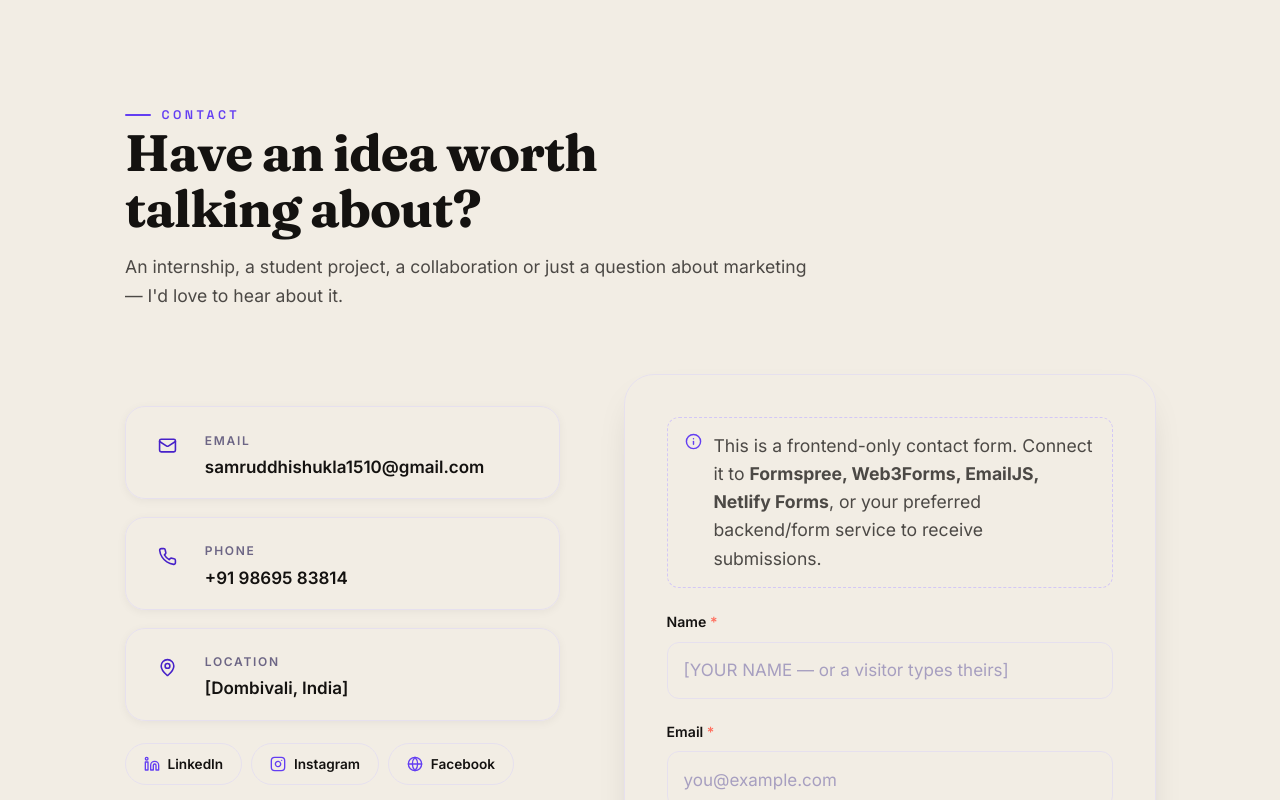
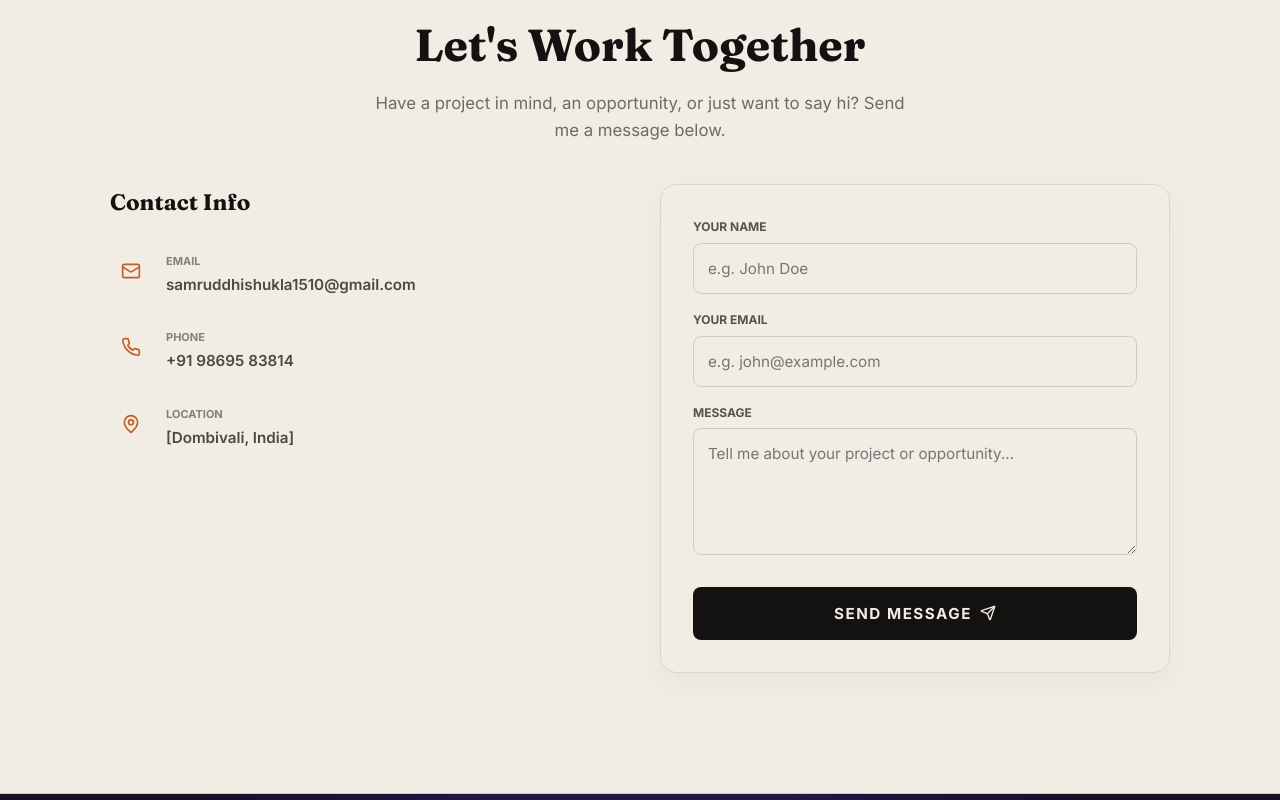
Before and after one commit to Swayam1705/digital-marketing-portfolio-clean, a React (Vite) app: page / in a window 1280 px wide. Shown: the part 10320-11120 px from the top of the page. Built offline with nearby package versions, Linux system fonts and the light colour scheme.

Commit message:
Refactor beginner portfolio layout: visual work gallery, modal zoom view, cleaned contact form, updated navbar

```diff
--- a/src/components/Contact.jsx
+++ b/src/components/Contact.jsx
@@ -1,246 +1,142 @@
-import { useState } from "react";
-import {
-  Mail,
-  Phone,
-  MapPin,
-  AlertCircle,
-  CheckCircle2,
-  Info,
-  Send,
-} from "lucide-react";
-import { portfolioData } from "../data/portfolioData.js";
-import Reveal from "./Reveal.jsx";
-import SectionHeading from "./SectionHeading.jsx";
-import SocialIcon from "./SocialIcon.jsx";
-
-const EMAIL_RE = /^[^\s@]+@[^\s@]+\.[^\s@]+$/;
-
-function FieldError({ id, message }) {
-  if (!message) return null;
-  return (
-    <p className="form-error" id={id} role="alert">
-      <AlertCircle aria-hidden="true" />
-      {message}
-    </p>
-  );
-}
+import React, { useState } from "react";
+import { portfolioData } from "../data/portfolioData";
+import { Mail, Phone, MapPin, Send, CheckCircle } from "lucide-react";
 
 export default function Contact() {
-  const { personal, socials } = portfolioData;
-  const [values, setValues] = useState({ name: "", email: "", message: "" });
-  const [errors, setErrors] = useState({});
+  const { email, phone, location } = portfolioData.personal;
   const [submitted, setSubmitted] = useState(false);
 
-  const validate = () => {
-    const next = {};
-    if (!values.name.trim()) next.name = "Please enter your name.";
-    if (!values.email.trim()) {
-      next.email = "Please enter your email address.";
-    } else if (!EMAIL_RE.test(values.email.trim())) {
-      next.email = "That email doesn't look right — please check it.";
-    }
-    if (!values.message.trim()) {
-      next.message = "Please add a short message.";
-    } else if (values.message.trim().length < 10) {
-      next.message = "Your message is a little short — 10 characters minimum.";
-    }
-    return next;
+  const handleSubmit = (e) => {
+    e.preventDefault();
+    setSubmitted(true);
+    e.target.reset();
   };
 
-  const handleChange = (e) => {
-    const { name, value } = e.target;
-    setValues((v) => ({ ...v, [name]: value }));
-    // Clear the error for a field as soon as it is corrected.
-    setErrors((prev) => {
-      if (!prev[name]) return prev;
-      const updated = { ...prev };
-      delete updated[name];
-      return updated;
-    });
-  };
-
-  const handleSubmit = (e) => {
-    e.preventDefault(); // Frontend-only demo: nothing is actually emailed.
-    const next = validate();
-    setErrors(next);
-    setSubmitted(false);
-    if (Object.keys(next).length === 0) {
-      setSubmitted(true);
-      // ─────────────────────────────────────────────────────────────────────
-      // 👉 WIRE A FORM SERVICE HERE (Formspree, Web3Forms, EmailJS,
-      //    Netlify Forms, or your own backend). See CUSTOMIZATION.md.
-      //    Example (Formspree):
-      //      await fetch("https://formspree.io/f/YOUR_ID", {
-      //        method: "POST",
-      //        headers: { "Accept": "application/json" },
-      //        body: new FormData(e.target),
-      //      });
-      // ─────────────────────────────────────────────────────────────────────
-    }
-  };
-
-  const contactItems = [
-    { icon: Mail, label: "Email", value: personal.email, href: `mailto:${personal.email}` },
-    { icon: Phone, label: "Phone", value: personal.phone, href: `tel:${personal.phone.replace(/[^\d+]/g, "")}` },
-    { icon: MapPin, label: "Location", value: personal.location },
-  ];
-
   return (
-    <section id="contact" className="section section--tint" aria-labelledby="contact-title">
-      <div className="container">
-        <SectionHeading
-          eyebrow="Contact"
-          title={<span id="contact-title">Have an idea worth talking about?</span>}
-          intro="An internship, a student project, a collaboration or just a question about marketing — I'd love to hear about it."
-        />
-
-        <div className="contact__grid">
-          {/* Details */}
-          <Reveal variant="left">
-            <ul className="contact__list">
-              {contactItems.map((item) => {
-                const Icon = item.icon;
-                const content = (
-                  <>
-                    <span className="contact__item-icon">
-                      <Icon aria-hidden="true" />
-                    </span>
-                    <span>
-                      <span className="contact__item-label">{item.label}</span>
-                      <span className="contact__item-value" style={{ display: "block" }}>
-                        {item.value}
-                      </span>
-                    </span>
-                  </>
-                );
-                return (
-                  <li key={item.label} className="contact__item">
-                    {item.href ? (
-                      <a
-                        href={item.href}
-                        style={{ display: "flex", gap: "1rem", width: "100%" }}
-                      >
-                        {content}
-                      </a>
-                    ) : (
-                      content
-                    )}
-                  </li>
-                );
-              })}
-            </ul>
-
-            <div className="contact__socials">
-              {socials.map((social) => (
-                <a
-                  key={social.platform}
-                  className="contact__social"
-                  href={social.url}
-                  target={social.url.startsWith("http") ? "_blank" : undefined}
-                  rel="noreferrer noopener"
-                  aria-label={`${social.platform} — ${social.label}`}
-                >
-                  <SocialIcon platform={social.platform} />
-                  {social.platform}
-                </a>
-              ))}
-            </div>
-          </Reveal>
-
-          {/* Form */}
-          <Reveal variant="right">
-            <form
-              className="contact-form"
-              onSubmit={handleSubmit}
-              noValidate
-              aria-label="Contact form"
-            >
-              <div className="form-note">
-                <Info aria-hidden="true" />
-                <p>
-                  This is a frontend-only contact form. Connect it to{" "}
-                  <strong>Formspree, Web3Forms, EmailJS, Netlify Forms</strong>,
-                  or your preferred backend/form service to receive submissions.
+    <section id="contact" className="contact-section" style={{ width: "100%", maxWidth: "1100px", margin: "0 auto", padding: "40px 20px" }}>
+      <div style={{ textAlign: "center", marginBottom: "40px" }}>
+        <h2 style={{ fontFamily: "Fraunces, serif", fontSize: "2.8rem", marginBottom: "8px" }}>
+          Let's Work Together
+        </h2>
+        <p style={{ fontSize: "1.05rem", opacity: 0.8, maxWidth: "550px", margin: "0 auto" }}>
+          Have a project in mind, an opportunity, or just want to say hi? Send me a message below.
         </p>
       </div>
 
-              <div className="form-row">
-                <label className="form-label" htmlFor="contact-name">
-                  Name <span className="req" aria-hidden="true">*</span>
+      <div style={{ display: "grid", gridTemplateColumns: "repeat(auto-fit, minmax(300px, 1fr))", gap: "40px", alignItems: "start" }}>
+
+        {/* Left Column: Direct Info */}
+        <div style={{ display: "flex", flexDirection: "column", gap: "24px" }}>
+          <h3 style={{ fontSize: "1.4rem", fontWeight: "700" }}>Contact Info</h3>
+
+          {email && (
+            <div style={{ display: "flex", alignItems: "center", gap: "14px" }}>
+              <div style={{ width: "42px", height: "42px", borderRadius: "50%", background: "rgba(196, 92, 38, 0.1)", color: "#c45c26", display: "flex", alignItems: "center", justifyContent: "center" }}>
+                <Mail size={20} />
+              </div>
+              <div>
+                <span style={{ fontSize: "11px", fontWeight: "700", opacity: 0.5, textTransform: "uppercase" }}>Email</span>
+                <p style={{ margin: 0, fontWeight: "600", fontSize: "0.95rem" }}>{email}</p>
+              </div>
+            </div>
+          )}
+
+          {phone && (
+            <div style={{ display: "flex", alignItems: "center", gap: "14px" }}>
+              <div style={{ width: "42px", height: "42px", borderRadius: "50%", background: "rgba(196, 92, 38, 0.1)", color: "#c45c26", display: "flex", alignItems: "center", justifyContent: "center" }}>
+                <Phone size={20} />
+              </div>
+              <div>
+                <span style={{ fontSize: "11px", fontWeight: "700", opacity: 0.5, textTransform: "uppercase" }}>Phone</span>
+                <p style={{ margin: 0, fontWeight: "600", fontSize: "0.95rem" }}>{phone}</p>
+              </div>
+            </div>
+          )}
+
+          {location && (
+            <div style={{ display: "flex", alignItems: "center", gap: "14px" }}>
+              <div style={{ width: "42px", height: "42px", borderRadius: "50%", background: "rgba(196, 92, 38, 0.1)", color: "#c45c26", display: "flex", alignItems: "center", justifyContent: "center" }}>
+                <MapPin size={20} />
+              </div>
+              <div>
+                <span style={{ fontSize: "11px", fontWeight: "700", opacity: 0.5, textTransform: "uppercase" }}>Location</span>
+                <p style={{ margin: 0, fontWeight: "600", fontSize: "0.95rem" }}>{location}</p>
+              </div>
+            </div>
+          )}
+        </div>
+
+        {/* Right Column: Clean Contact Form */}
+        <form onSubmit={handleSubmit} style={{ display: "flex", flexDirection: "column", gap: "16px", background: "#fff", padding: "32px", borderRadius: "16px", border: "1px solid rgba(20,18,16,0.1)", boxShadow: "0 10px 30px rgba(0,0,0,0.04)" }}>
+
+          <div>
+            <label style={{ display: "block", fontSize: "12px", fontWeight: "700", marginBottom: "6px", textTransform: "uppercase", opacity: 0.7 }}>
+              Your Name
             </label>
             <input
-                  className="form-control"
               type="text"
-                  id="contact-name"
               name="name"
-                  autoComplete="name"
-                  placeholder="[YOUR NAME — or a visitor types theirs]"
-                  value={values.name}
-                  onChange={handleChange}
-                  aria-required="true"
-                  aria-invalid={!!errors.name}
-                  aria-describedby={errors.name ? "err-name" : undefined}
+              required
+              placeholder="e.g. John Doe"
+              style={{ width: "100%", padding: "12px 14px", borderRadius: "8px", border: "1px solid rgba(20,18,16,0.15)", outline: "none", fontSize: "0.95rem" }}
             />
-                <FieldError id="err-name" message={errors.name} />
           </div>
 
-              <div className="form-row">
-                <label className="form-label" htmlFor="contact-email">
-                  Email <span className="req" aria-hidden="true">*</span>
+          <div>
+            <label style={{ display: "block", fontSize: "12px", fontWeight: "700", marginBottom: "6px", textTransform: "uppercase", opacity: 0.7 }}>
+              Your Email
             </label>
             <input
-                  className="form-control"
               type="email"
-                  id="contact-email"
               name="email"
-                  autoComplete="email"
-                  placeholder="you@example.com"
-                  value={values.email}
-                  onChange={handleChange}
-                  aria-required="true"
-                  aria-invalid={!!errors.email}
-                  aria-describedby={errors.email ? "err-email" : undefined}
+              required
+              placeholder="e.g. john@example.com"
+              style={{ width: "100%", padding: "12px 14px", borderRadius: "8px", border: "1px solid rgba(20,18,16,0.15)", outline: "none", fontSize: "0.95rem" }}
             />
-                <FieldError id="err-email" message={errors.email} />
           </div>
 
-              <div className="form-row">
-                <label className="form-label" htmlFor="contact-message">
-                  Message <span className="req" aria-hidden="true">*</span>
+          <div>
+            <label style={{ display: "block", fontSize: "12px", fontWeight: "700", marginBottom: "6px", textTransform: "uppercase", opacity: 0.7 }}>
+              Message
             </label>
             <textarea
-                  className="form-control"
-                  id="contact-message"
               name="message"
-                  placeholder="Tell me about the idea, role or project…"
-                  value={values.message}
-                  onChange={handleChange}
-                  aria-required="true"
-                  aria-invalid={!!errors.message}
-                  aria-describedby={errors.message ? "err-message" : undefined}
+              required
+              rows={4}
+              placeholder="Tell me about your project or opportunity..."
+              style={{ width: "100%", padding: "12px 14px", borderRadius: "8px", border: "1px solid rgba(20,18,16,0.15)", outline: "none", fontSize: "0.95rem", resize: "vertical" }}
             />
-                <FieldError id="err-message" message={errors.message} />
           </div>
 
-              <button className="btn btn-primary" type="submit" style={{ width: "100%" }}>
-                <Send aria-hidden="true" />
-                Send message
+          <button
+            type="submit"
+            style={{
+              display: "inline-flex",
+              alignItems: "center",
+              justifyContent: "center",
+              gap: "8px",
+              padding: "14px 24px",
+              borderRadius: "8px",
+              background: "#1a1714",
+              color: "#fff",
+              border: "none",
+              fontWeight: "700",
+              fontSize: "0.95rem",
+              cursor: "pointer",
+              marginTop: "8px"
+            }}
+          >
+            Send Message <Send size={16} />
           </button>
 
           {submitted && (
-                <p className="form-status form-status--ok" role="status">
-                  <CheckCircle2 aria-hidden="true" />
-                  <span>
-                    Thanks, {values.name.trim() || "there"}! This is a demo
-                    build, so your message hasn&rsquo;t been emailed anywhere yet.
-                    Connect a form service (see the note above) to start
-                    receiving messages.
-                  </span>
-                </p>
+            <div style={{ display: "flex", alignItems: "center", gap: "8px", color: "#15803d", background: "#f0fdf4", padding: "12px 16px", borderRadius: "8px", fontSize: "0.9rem" }}>
+              <CheckCircle size={18} />
+              <span>Thank you! Your message has been sent successfully.</span>
+            </div>
           )}
         </form>
-          </Reveal>
-        </div>
+
       </div>
     </section>
   );
```
Lines whose indentation alone changed are shown as unchanged.
